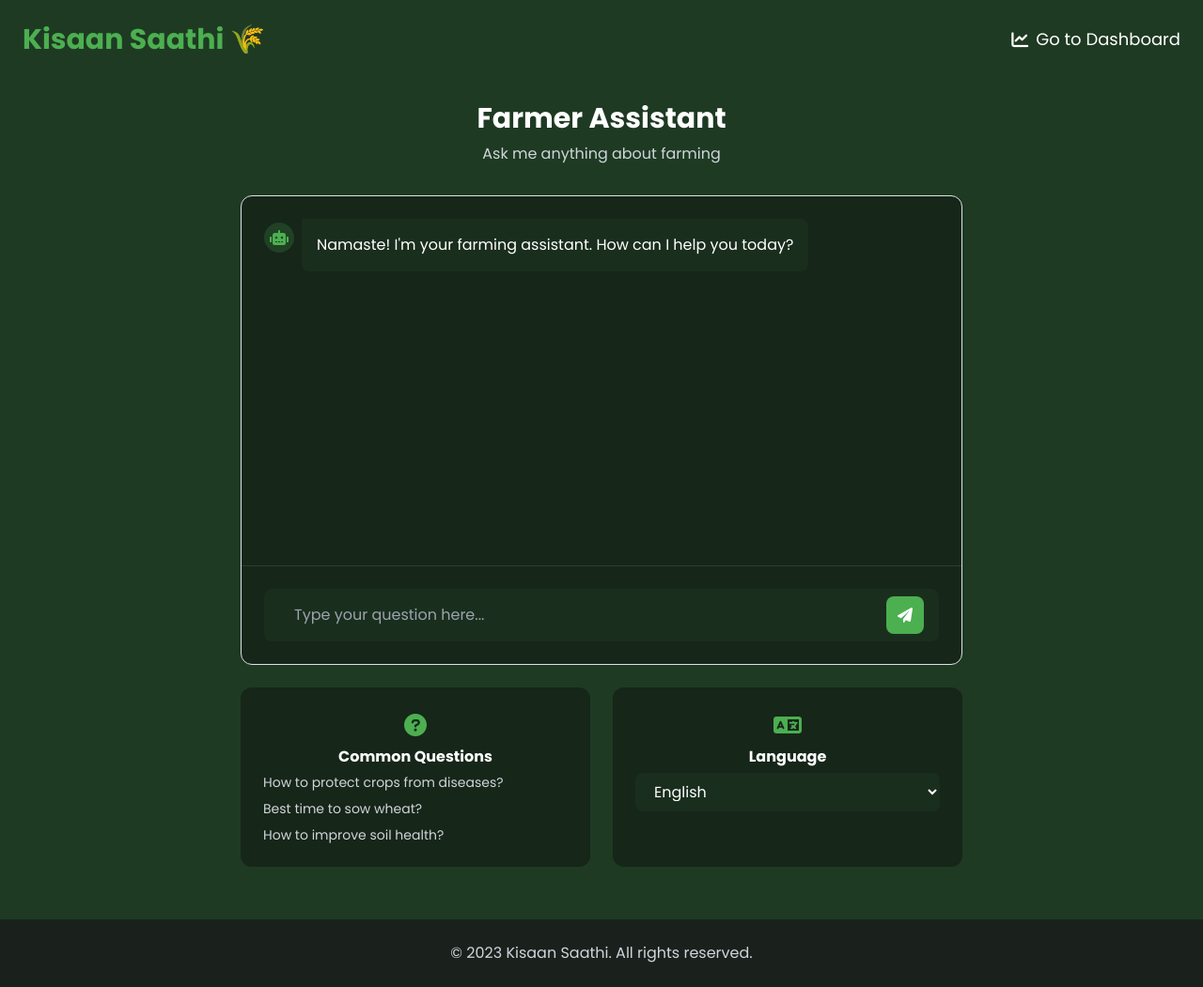
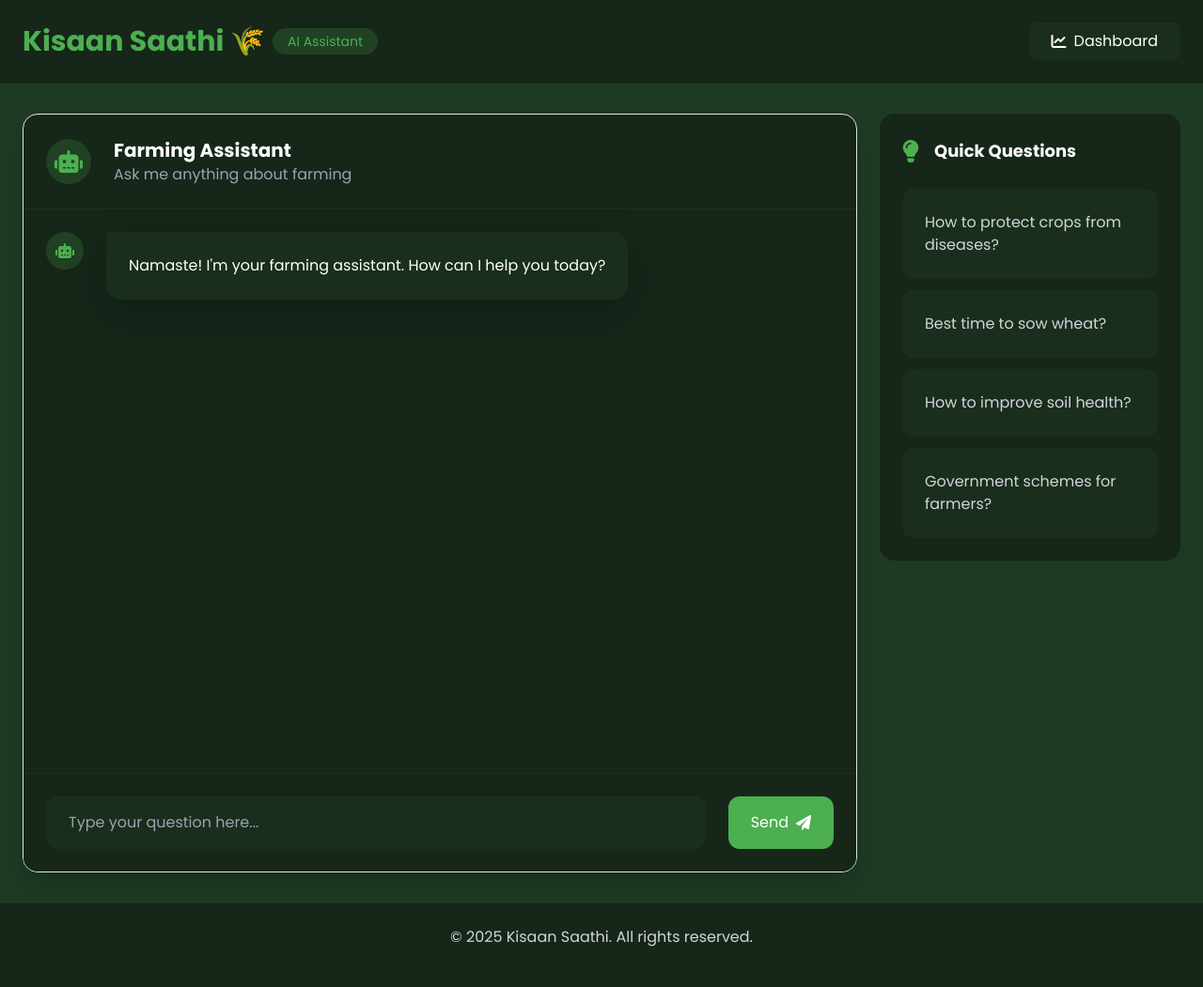
Before and after one commit to 21lakshh/Kisaan-Saathi, a FastAPI app: page /farmer-assistant.html in a window 1280 px wide. Shown: the whole page at 94% size. After the commit the page ends 1008 px from the top, so only its background shows below. Run offline with FastAPI, Linux system fonts and the light colour scheme; parts of the project's set-up code (start-up, migrations or seed data) failed here and were passed over; some libraries are stand-ins or nearby versions.

Commit message:
Farmer Assistant Chatbot Integrated

```diff
--- a/app.py
+++ b/app.py
@@ -13,6 +13,8 @@ from prediction import model_response
 import pandas as pd
 import google.generativeai as genai
 from pydantic import BaseModel
+from FarmerAssistant import app as farmer_assistant_app, main as init_farmer_assistant
+from langchain_core.messages import HumanMessage, AIMessage
 
 # Setup logging
 logging.basicConfig(level=logging.INFO)
@@ -43,6 +45,9 @@ model = genai.GenerativeModel('gemini-2.0-flash')
 
 if not GROQ_API_KEY:
     raise ValueError("GROQ API KEY is not set in the .env file")
+
+# Initialize Farmer Assistant
+init_farmer_assistant()
 
 @app.get("/", response_class = HTMLResponse)
 async def read_root(request: Request):
@@ -193,5 +198,68 @@ async def chat(request: Request):
         logger.error(f"Error in chat: {str(e)}")
         raise HTTPException(status_code=500, detail=str(e))
 
-import uvicorn
-uvicorn.run(app, port=8000)
+@app.post("/api/farmer-chat")
+async def farmer_chat(request: Request):
+    try:
+        # Get the request data
+        body = await request.json()
+        question = body.get('question', '')
+        chat_history = body.get('chat_history', [])  # Expect array of strings
+
+        if not question:
+            raise HTTPException(status_code=400, detail="Question is required")
+
+        # Convert string history to LangChain messages
+        lc_history = []
+        try:
+            for i in range(0, len(chat_history), 2):
+                if i+1 < len(chat_history):
+                    lc_history.append(HumanMessage(content=chat_history[i]))
+                    lc_history.append(AIMessage(content=chat_history[i+1]))
+        except Exception as e:
+            logger.error(f"Error converting chat history: {str(e)}")
+            # If there's an error with history, start fresh
+            lc_history = []
+
+        # Process through LangChain
+        try:
+            current_state = {
+                "query": question,
+                "chat_history": lc_history
+            }
+            final_state = farmer_assistant_app.invoke(current_state)
+
+            # Convert LangChain messages back to strings
+            serialized_history = []
+            for msg in final_state["chat_history"]:
+                if isinstance(msg, (HumanMessage, AIMessage)):
+                    serialized_history.append(msg.content)
+            print(final_state["response"])
+            return JSONResponse(content={
+                "response": final_state["response"],
+                "chat_history": serialized_history
+            })
+
+        except Exception as e:
+            logger.error(f"Error in LangChain processing: {str(e)}")
+            # Return a basic response if LangChain processing fails
+            return JSONResponse(content={
+                "response": "I apologize, but I'm having trouble processing your request right now. Please try again later.",
+                "chat_history": chat_history  # Keep existing history
+            })
+
+    except Exception as e:
+        logger.error(f"Error in farmer chat: {str(e)}")
+        return JSONResponse(
+            status_code=500,
+            content={"error": f"Chat processing error: {str(e)}"}
+        )
+
+# Remove or comment out the direct uvicorn run
+# import uvicorn
+# uvicorn.run(app, port=8000)
+
+# Replace with this:
+if __name__ == "__main__":
+    import uvicorn
+    uvicorn.run(app, host="127.0.0.1", port=8000)
--- /dev/null
+++ b/static/farmer-assistant.js
@@ -0,0 +1,118 @@
+document.addEventListener('DOMContentLoaded', function() {
+    const messageInput = document.getElementById('message-input');
+    const sendButton = document.getElementById('send-button');
+    const chatMessages = document.getElementById('chat-messages');
+    let chatHistory = [];
+
+    function addMessageToChat(message, isUser = false) {
+        const messageDiv = `
+            <div class="flex items-start ${isUser ? 'justify-end' : ''}">
+                <div class="w-8 h-8 rounded-full ${isUser ? 'bg-blue-500/20 text-blue-500 ml-2' : 'bg-[#4caf50]/20 text-[#4caf50] mr-2'} flex items-center justify-center mt-1">
+                    <i class="fas ${isUser ? 'fa-user' : 'fa-robot'}"></i>
+                </div>
+                <div class="${isUser ? 'bg-[#4caf50]/20 rounded-lg rounded-tr-none' : 'bg-[#1a2e1d] rounded-lg rounded-tl-none'} p-3 max-w-[80%]">
+                    <p class="text-white">${message}</p>
+                </div>
+            </div>
+        `;
+        chatMessages.insertAdjacentHTML('beforeend', messageDiv);
+        chatMessages.scrollTop = chatMessages.scrollHeight;
+    }
+
+    function showLoadingIndicator() {
+        const loadingMessage = `
+            <div class="flex items-start">
+                <div class="w-8 h-8 rounded-full bg-[#4caf50]/20 flex items-center justify-center text-[#4caf50] mr-2 mt-1">
+                    <i class="fas fa-robot"></i>
+                </div>
+                <div class="bg-[#1a2e1d] rounded-lg rounded-tl-none p-3 max-w-[80%]">
+                    <div class="flex items-center space-x-2">
+                        <div class="w-2 h-2 bg-[#4caf50] rounded-full animate-bounce"></div>
+                        <div class="w-2 h-2 bg-[#4caf50] rounded-full animate-bounce" style="animation-delay: 0.2s"></div>
+                        <div class="w-2 h-2 bg-[#4caf50] rounded-full animate-bounce" style="animation-delay: 0.4s"></div>
+                    </div>
+                </div>
+            </div>
+        `;
+        chatMessages.insertAdjacentHTML('beforeend', loadingMessage);
+        chatMessages.scrollTop = chatMessages.scrollHeight;
+        return chatMessages.lastChild;
+    }
+
+    async function sendMessage() {
+        const message = messageInput.value.trim();
+        if (!message) return;
+
+        // Add user message to chat
+        addMessageToChat(message, true);
+
+        // Clear input
+        messageInput.value = '';
+
+        // Show loading indicator
+        const loadingElement = showLoadingIndicator();
+
+        try {
+            // Send message to backend
+            const response = await fetch('/api/farmer-chat', {
+                method: 'POST',
+                headers: {
+                    'Content-Type': 'application/json',
+                },
+                body: JSON.stringify({
+                    question: message,
+                    chat_history: chatHistory
+                })
+            });
+
+            const data = await response.json();
+
+            if (!response.ok) {
+                throw new Error(data.error || 'Network response was not ok');
+            }
+
+            // Remove loading message
+            chatMessages.removeChild(loadingElement);
+
+            // Add bot response
+            addMessageToChat(data.response);
+
+            // Update chat history with the new interaction
+            if (Array.isArray(data.chat_history)) {
+                chatHistory = data.chat_history;
+            } else {
+                // If chat history is not an array, add current interaction
+                chatHistory.push(message);
+                chatHistory.push(data.response);
+            }
+
+        } catch (error) {
+            console.error('Error:', error);
+            // Remove loading message
+            chatMessages.removeChild(loadingElement);
+
+            // Show error message
+            addMessageToChat(`Sorry, I encountered an error: ${error.message}`);
+
+            // Add current interaction to history even if there was an error
+            chatHistory.push(message);
+            chatHistory.push("Sorry, I encountered an error. Please try again.");
+        }
+    }
+
+    // Event listeners
+    sendButton.addEventListener('click', sendMessage);
+    messageInput.addEventListener('keypress', function(e) {
+        if (e.key === 'Enter') {
+            sendMessage();
+        }
+    });
+
+    // Quick help buttons
+    document.querySelectorAll('button.text-gray-300').forEach(button => {
+        button.addEventListener('click', function() {
+            messageInput.value = this.textContent.trim();
+            messageInput.focus();
+        });
+    });
+});
--- a/templates/farmer-assistant.html
+++ b/templates/farmer-assistant.html
@@ -16,154 +16,104 @@
     <script src="https://cdn.tailwindcss.com"></script>
 </head>
 
-<body class="bg-[#1e3a23]">
-    <!-- Simple Header -->
-    <header class="bg-[#1e3a23] p-4 flex justify-between items-center">
+<body class="bg-[#1e3a23] min-h-screen flex flex-col">
+    <!-- Header -->
+    <header class="bg-[#162619] p-6 border-b border-[#2d3d2f]/40">
+        <div class="max-w-7xl mx-auto flex justify-between items-center">
+            <div class="flex items-center gap-2">
                 <div class="text-[#4caf50] text-3xl font-bold">Kisaan Saathi 🌾</div>
-        <a href="/dashboard.html" class="text-white hover:text-[#4caf50] text-lg flex items-center">
-            <i class="fas fa-chart-line mr-2"></i>
-            Go to Dashboard
+                <span class="px-3 py-1 bg-[#4caf50]/20 rounded-full text-[#4caf50] text-sm">AI Assistant</span>
+            </div>
+            <a href="/dashboard.html" class="bg-[#1a2e1d] hover:bg-[#223423] text-white px-4 py-2 rounded-lg flex items-center gap-2 transition-all">
+                <i class="fas fa-chart-line"></i>
+                <span>Dashboard</span>
             </a>
+        </div>
     </header>
 
-    <div class="container mx-auto py-6 px-4">
-        <!-- Simple Title -->
-        <div class="text-center mb-8">
-            <h1 class="text-3xl font-bold text-white mb-2">Farmer Assistant</h1>
-            <p class="text-gray-300">Ask me anything about farming</p>
+    <!-- Main Content -->
+    <main class="flex-1 py-8">
+        <div class="max-w-7xl mx-auto px-4">
+            <div class="flex gap-6">
+                <!-- Main Chat Section -->
+                <div class="flex-1">
+                    <div class="bg-[#162619] rounded-2xl border border-[#2d3d2f]/40 shadow-xl overflow-hidden">
+                        <!-- Chat Header -->
+                        <div class="p-6 border-b border-[#2d3d2f]/40 flex items-center gap-4">
+                            <div class="w-12 h-12 rounded-full bg-[#4caf50]/20 flex items-center justify-center">
+                                <i class="fas fa-robot text-[#4caf50] text-2xl"></i>
+                            </div>
+                            <div>
+                                <h2 class="text-white text-xl font-bold">Farming Assistant</h2>
+                                <p class="text-gray-400">Ask me anything about farming</p>
+                            </div>
                         </div>
 
-        <!-- Main Chat Area -->
-        <div class="max-w-3xl mx-auto">
-            <!-- Chat Window -->
-            <div class="bg-[#162619] rounded-xl border border-[#2d3d2f]/40 h-[500px] flex flex-col">
                         <!-- Chat Messages -->
-                <div class="flex-1 p-4 overflow-y-auto space-y-4" id="chat-messages">
+                        <div class="h-[600px] overflow-y-auto p-6 space-y-6" id="chat-messages">
                             <!-- Welcome Message -->
-                    <div class="flex items-start">
-                        <div class="w-8 h-8 rounded-full bg-[#4caf50]/20 flex items-center justify-center text-[#4caf50] mr-2 mt-1">
+                            <div class="flex items-start gap-4">
+                                <div class="w-10 h-10 rounded-full bg-[#4caf50]/20 flex items-center justify-center text-[#4caf50]">
                                     <i class="fas fa-robot"></i>
                                 </div>
-                        <div class="bg-[#1a2e1d] rounded-lg rounded-tl-none p-3 max-w-[80%]">
+                                <div class="bg-[#1a2e1d] rounded-2xl rounded-tl-none p-4 max-w-[80%] shadow-lg">
                                     <p class="text-white">Namaste! I'm your farming assistant. How can I help you today?</p>
                                 </div>
                             </div>
                         </div>
 
                         <!-- Chat Input -->
-                <div class="p-4 border-t border-[#2d3d2f]">
-                    <div class="flex items-center bg-[#1a2e1d] rounded-lg px-3 py-2">
-                        <input type="text" id="message-input" placeholder="Type your question here..."
-                               class="flex-1 bg-transparent text-white focus:outline-none px-3 py-2">
-                        <button id="send-button" class="bg-[#4caf50] hover:bg-[#3d9140] text-white rounded-lg w-10 h-10 flex items-center justify-center">
+                        <div class="p-6 border-t border-[#2d3d2f]/40 bg-[#162619]">
+                            <div class="flex items-center gap-4">
+                                <div class="flex-1 bg-[#1a2e1d] rounded-xl px-4 py-3 focus-within:ring-2 focus-within:ring-[#4caf50]/50">
+                                    <input type="text" id="message-input"
+                                        placeholder="Type your question here..."
+                                        class="w-full bg-transparent text-white placeholder-gray-400 focus:outline-none">
+                                </div>
+                                <button id="send-button"
+                                    class="bg-[#4caf50] hover:bg-[#3d9140] text-white rounded-xl px-6 py-3 flex items-center gap-2 transition-all">
+                                    <span>Send</span>
                                     <i class="fas fa-paper-plane"></i>
                                 </button>
                             </div>
                         </div>
                     </div>
+                </div>
 
-            <!-- Quick Help Section -->
-            <div class="mt-6 grid grid-cols-2 gap-4">
-                <div class="bg-[#162619] rounded-xl p-4 text-center">
-                    <i class="fas fa-question-circle text-[#4caf50] text-2xl mb-2"></i>
-                    <h3 class="text-white font-bold mb-2">Common Questions</h3>
-                    <div class="space-y-2">
-                        <button class="text-gray-300 hover:text-[#4caf50] text-sm block w-full text-left">
+                <!-- Quick Help Sidebar -->
+                <div class="w-80">
+                    <div class="bg-[#162619] rounded-2xl p-6 sticky top-8">
+                        <div class="flex items-center gap-3 mb-6">
+                            <i class="fas fa-lightbulb text-[#4caf50] text-2xl"></i>
+                            <h3 class="text-white font-bold text-lg">Quick Questions</h3>
+                        </div>
+                        <div class="space-y-3">
+                            <button class="quick-question w-full text-left p-4 bg-[#1a2e1d] rounded-xl text-gray-300 hover:bg-[#223423] hover:text-[#4caf50] transition-all">
                                 How to protect crops from diseases?
                             </button>
-                        <button class="text-gray-300 hover:text-[#4caf50] text-sm block w-full text-left">
+                            <button class="quick-question w-full text-left p-4 bg-[#1a2e1d] rounded-xl text-gray-300 hover:bg-[#223423] hover:text-[#4caf50] transition-all">
                                 Best time to sow wheat?
                             </button>
-                        <button class="text-gray-300 hover:text-[#4caf50] text-sm block w-full text-left">
+                            <button class="quick-question w-full text-left p-4 bg-[#1a2e1d] rounded-xl text-gray-300 hover:bg-[#223423] hover:text-[#4caf50] transition-all">
                                 How to improve soil health?
                             </button>
-                    </div>
-                </div>
-
-                <div class="bg-[#162619] rounded-xl p-4 text-center">
-                    <i class="fas fa-language text-[#4caf50] text-2xl mb-2"></i>
-                    <h3 class="text-white font-bold mb-2">Language</h3>
-                    <select class="bg-[#1a2e1d] text-white px-3 py-2 rounded-lg w-full">
-                        <option value="en">English</option>
-                        <option value="hi">हिंदी</option>
-                        <option value="pa">ਪੰਜਾਬੀ</option>
-                        <option value="te">తెలుగు</option>
-                        <option value="ta">தமிழ்</option>
-                    </select>
+                            <button class="quick-question w-full text-left p-4 bg-[#1a2e1d] rounded-xl text-gray-300 hover:bg-[#223423] hover:text-[#4caf50] transition-all">
+                                Government schemes for farmers?
+                            </button>
                         </div>
                     </div>
                 </div>
             </div>
+        </div>
+    </main>
 
-    <!-- Simple Footer -->
-    <footer class="bg-[#1a211d] text-gray-300 py-6 mt-8">
-        <div class="container mx-auto text-center">
-            <p>© 2023 Kisaan Saathi. All rights reserved.</p>
+    <!-- Footer -->
+    <footer class="bg-[#162619] text-gray-300 py-6 border-t border-[#2d3d2f]/40">
+        <div class="max-w-7xl mx-auto px-4 text-center">
+            <p>© 2025 Kisaan Saathi. All rights reserved.</p>
         </div>
     </footer>
 
-    <script>
-        document.addEventListener('DOMContentLoaded', function() {
-            const messageInput = document.getElementById('message-input');
-            const sendButton = document.getElementById('send-button');
-            const chatMessages = document.getElementById('chat-messages');
-
-            function sendMessage() {
-                const message = messageInput.value.trim();
-                if (!message) return;
-
-                // Add user message
-                const userMessage = `
-                    <div class="flex items-start justify-end">
-                        <div class="bg-[#4caf50]/20 rounded-lg rounded-tr-none p-3 max-w-[80%]">
-                            <p class="text-white">${message}</p>
-                        </div>
-                        <div class="w-8 h-8 rounded-full bg-blue-500/20 flex items-center justify-center text-blue-500 ml-2 mt-1">
-                            <i class="fas fa-user"></i>
-                        </div>
-                    </div>
-                `;
-                chatMessages.insertAdjacentHTML('beforeend', userMessage);
-
-                // Clear input
-                messageInput.value = '';
-
-                // Scroll to bottom
-                chatMessages.scrollTop = chatMessages.scrollHeight;
-
-                // Simulate response
-                setTimeout(() => {
-                    const botResponse = `
-                        <div class="flex items-start">
-                            <div class="w-8 h-8 rounded-full bg-[#4caf50]/20 flex items-center justify-center text-[#4caf50] mr-2 mt-1">
-                                <i class="fas fa-robot"></i>
-                            </div>
-                            <div class="bg-[#1a2e1d] rounded-lg rounded-tl-none p-3 max-w-[80%]">
-                                <p class="text-white">I understand your question. Let me help you with that.</p>
-                            </div>
-                        </div>
-                    `;
-                    chatMessages.insertAdjacentHTML('beforeend', botResponse);
-                    chatMessages.scrollTop = chatMessages.scrollHeight;
-                }, 1000);
-            }
-
-            // Event listeners
-            sendButton.addEventListener('click', sendMessage);
-            messageInput.addEventListener('keypress', function(e) {
-                if (e.key === 'Enter') {
-                    sendMessage();
-                }
-            });
-
-            // Quick help buttons
-            document.querySelectorAll('button.text-gray-300').forEach(button => {
-                button.addEventListener('click', function() {
-                    messageInput.value = this.textContent.trim();
-                });
-            });
-        });
-    </script>
+    <script src="static/farmer-assistant.js"></script>
 </body>
-
 </html>
```
Also changed, not shown: FarmerAssistant.py (+104 -104 lines), chroma_db/chroma.sqlite3, static/styles.css (line endings or trailing spaces), 1 other file. Lines whose indentation alone changed are shown as unchanged.
